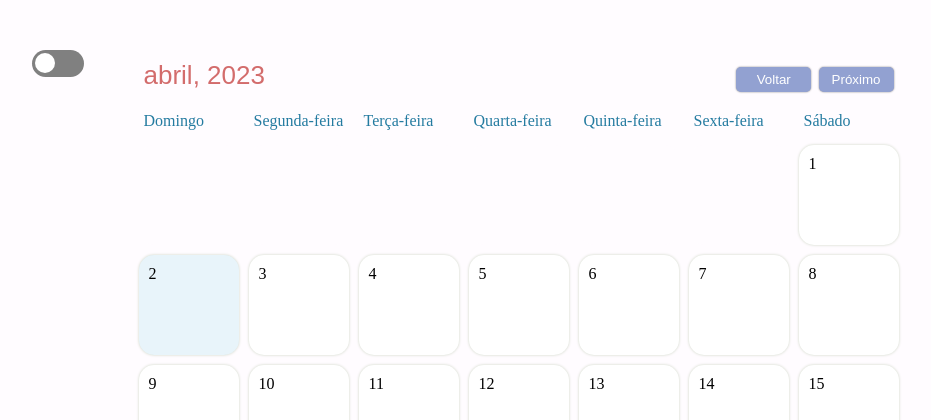
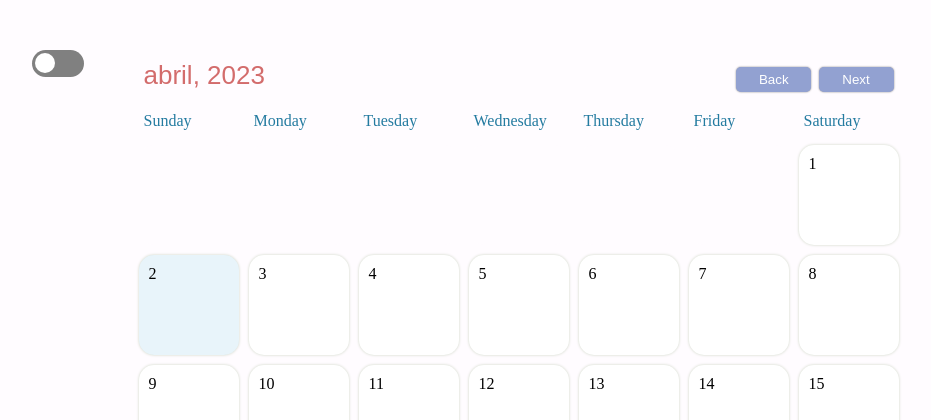
Before and after one commit to eduardolima1994/english-portal, a PHP site: page /calendar/calendar.php in a window 1280 px wide. Shown: the top 420 px of the page, without its empty margins (151-1082 px from the left). Run offline with PHP 8.4, Linux system fonts and the light colour scheme.

Commit message:
feat: :white_check_mark: idioma da página atualizado

```diff
--- a/calendar/calendar.php
+++ b/calendar/calendar.php
@@ -9,7 +9,7 @@
   <link href="../css/style.css" rel="stylesheet">
   <link href="../css/darkMode.css" rel="stylesheet">
 
-  <title>Calendario</title>
+  <title>Calendar</title>
 </head>
   <!-- dark mode -->
 
@@ -26,20 +26,20 @@
         <div id="monthDisplay"></div>
 
         <div>
-          <button id="backButton">Voltar</button>
-          <button id="nextButton">Próximo</button>
+          <button id="backButton">Back</button>
+          <button id="nextButton">Next</button>
         </div>
 
       </div>
 
       <div id="weekdays">
-        <div>Domingo</div>
-        <div>Segunda-feira</div>
-        <div>Terça-feira</div>
-        <div>Quarta-feira</div>
-        <div>Quinta-feira</div>
-        <div>Sexta-feira</div>
-        <div>Sábado</div>
+        <div>Sunday</div>
+        <div>Monday</div>
+        <div>Tuesday</div>
+        <div>Wednesday</div>
+        <div>Thursday</div>
+        <div>Friday</div>
+        <div>Saturday</div>
       </div>
 
 
@@ -50,22 +50,22 @@
   </div>
 
   <div id="newEventModal">
-    <h2>New Evente</h2>
+    <h2>New Event</h2>
 
     <input id="eventTitleInput" placeholder="Event Title"/>
 
-    <button id="saveButton"> Salvar</button>
-    <button id="cancelButton">Cancelar</button>
+    <button id="saveButton"> Save</button>
+    <button id="cancelButton">Cancel</button>
   </div>
 
   <div id="deleteEventModal">
-    <h2>Evento</h2>
+    <h2>Event</h2>
 
     <div id="eventText"></div><br>
 
 
-    <button id="deleteButton">Deletar</button>
-    <button id="closeButton">Fechar</button>
+    <button id="deleteButton">Delete</button>
+    <button id="closeButton">Close</button>
   </div>
 
   <div id="modalBackDrop"></div>
```
